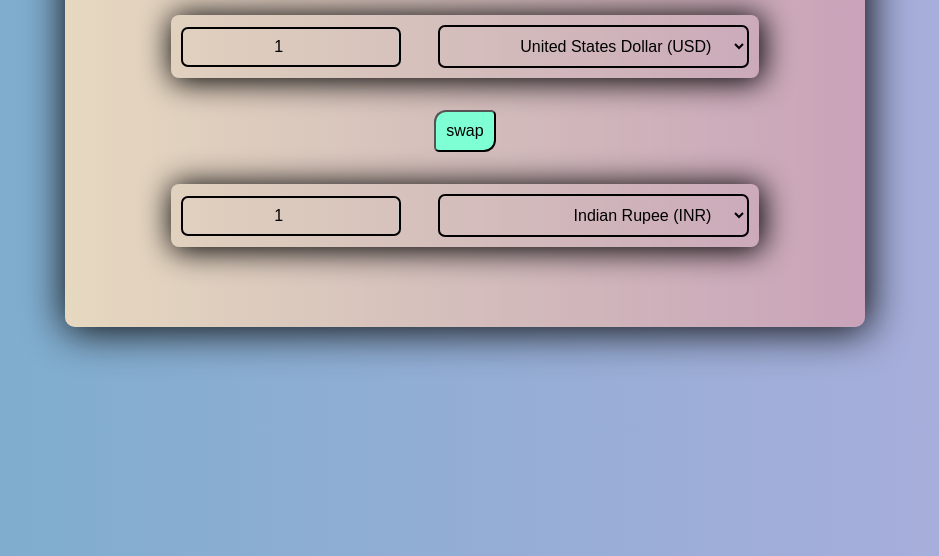
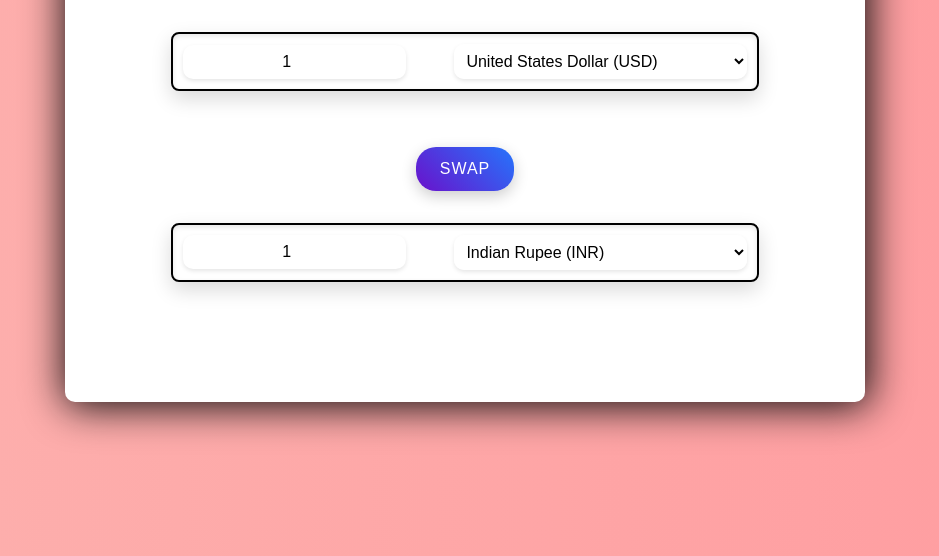
Before and after one commit to ShreyaSrivastava9/currency-converter, a plain HTML site: page index.html in a window 1280 px wide. Shown: the part 244-800 px from the top of the page, without its empty margins (175-1114 px from the left). Drawn offline with Linux system fonts and the light colour scheme; no server answers.

Commit message:
Update style.css
updated version

```diff
--- a/style.css
+++ b/style.css
@@ -4,18 +4,111 @@
     box-sizing: border-box;
 
 }
+.oleo-script-regular {
+    font-family: "Oleo Script", system-ui;
+    font-weight: 400;
+    font-style: normal;
+  }
+
+  .oleo-script-bold {
+    font-family: "Oleo Script", system-ui;
+    font-weight: 700;
+    font-style: normal;
+  }
+
 #head{
     /* font-style: italic; */
-    font-family:Cambria, Cochin, Georgia, Times, 'Times New Roman', serif;
+
     font-weight:800;
     font-size:3.6em;
     text-shadow:  6px 2px 7px rgb(245, 240, 240);
 }
-body{
-    background:linear-gradient(to left, rgb(174, 174, 221),rgb(120, 173, 204));
+body {
+    background: linear-gradient(270deg, #ff9a9e, #fad0c4, #fbc2eb, #8fd3f4);
+    background-size: 800% 800%;
+    animation: gradientBackground 12s ease infinite;
+    font-family: "Oleo Script", cursive;
 }
+@keyframes gradientBackground {
+    0% { background-position: 0% 50%; }
+    50% { background-position: 100% 50%; }
+    100% { background-position: 0% 50%; }
+}
+h1 {
+    font-size: 2.5rem;
+    color: #333;
+    margin-bottom: 1rem;
+    text-shadow: 2px 2px 5px rgba(0, 0, 0, 0.2);
+}
+
+.currency-section {
+    display: flex;
+    align-items: center;
+    gap: 1rem;
+    margin-bottom: 1.5rem;
+    background: rgba(255, 255, 255, 0.6);
+    padding: 1rem;
+    border-radius: 15px;
+    box-shadow: inset 0 2px 5px rgba(0, 0, 0, 0.1), 0 8px 20px rgba(0, 0, 0, 0.15);
+    transition: transform 0.3s ease, box-shadow 0.3s ease;
+}
+
+.currency-section:hover {
+    transform: translateY(-5px);
+    box-shadow: 0 10px 30px rgba(0, 0, 0, 0.2);
+}
+
+input {
+    width: 100%;
+    padding: 0.5rem;
+    font-size: 1rem;
+    border: none;
+    border-radius: 10px;
+    outline: none;
+    text-align: center;
+    box-shadow: 0 2px 4px rgba(0, 0, 0, 0.1);
+}
+
+select {
+    padding: 0.5rem;
+    font-size: 1rem;
+    border: none;
+    border-radius: 10px;
+    box-shadow: 0 2px 4px rgba(0, 0, 0, 0.1);
+    outline: none;
+    background: rgba(255, 255, 255, 0.8);
+}
+
+.swap {
+    padding: 0.8rem 1.5rem;
+    font-size: 1rem;
+    color: #fff;
+    background: linear-gradient(45deg, #6a11cb, #2575fc);
+    border: none;
+    border-radius: 20px;
+    cursor: pointer;
+    text-transform: uppercase;
+    letter-spacing: 1px;
+    transition: background 0.3s ease, transform 0.3s ease;
+    box-shadow: 0 5px 15px rgba(0, 0, 0, 0.2);
+}
+
+.swap:hover {
+    background: linear-gradient(45deg, #2575fc, #6a11cb);
+    transform: translateY(-3px);
+}
+
+.rate-container {
+    font-size: 1.2rem;
+    font-weight: 600;
+    color: #444;
+    margin-top: 1rem;
+}
+
+
 .container{
-    background:linear-gradient(to right,#e7d8c0,#f7969475);
+    /*background:linear-gradient(to right,#e7d8c0,#f7969475);  */
+    background-color:white;
     margin: 100px auto;
     width: 800px;
     padding: 3rem 2rem ;
@@ -44,8 +137,13 @@ body{
     align-items: center;
     border: 2px solid black;
 }
+.currency-section:hover {
+    transform: translateY(-5px);
+    box-shadow: 0 10px 30px rgba(0, 0, 0, 0.2);
+}
+
 .currency-section input{
-    /* background-color: rgba(187, 152, 54, 0.384); */
+    /* background-color: rgba(187, 152, 54, 0.384);
     background: transparent;
     border: none;
     padding-right: 8px;
@@ -68,7 +166,7 @@ body{
     outline: none;
     text-align: center;
 
-    /* font-size: 1rem; */
+    /* font-size: 1rem;
     border-right: 1px solid #ccc;
 }
 .currency-section{
@@ -83,11 +181,11 @@ body{
     padding: 10px 20px 10px 10px;
     font-size: 1rem;
     text-align: right;
-    /* background-color: #4286be75; */
+    /* background-color: #4286be75;
     background: transparent;
     border-radius: 7px;
 
-}
+}*/
 .swap{
     padding: 10px;
     border-radius: 12px 5px;
@@ -99,6 +197,7 @@ body{
     text-align: center ;
     margin-bottom: 10px;
     font-size: 1rem;
+    font-family: "Oleo Script", cursive;
 }
 .rate-container h2{
     text-align: center;
```
